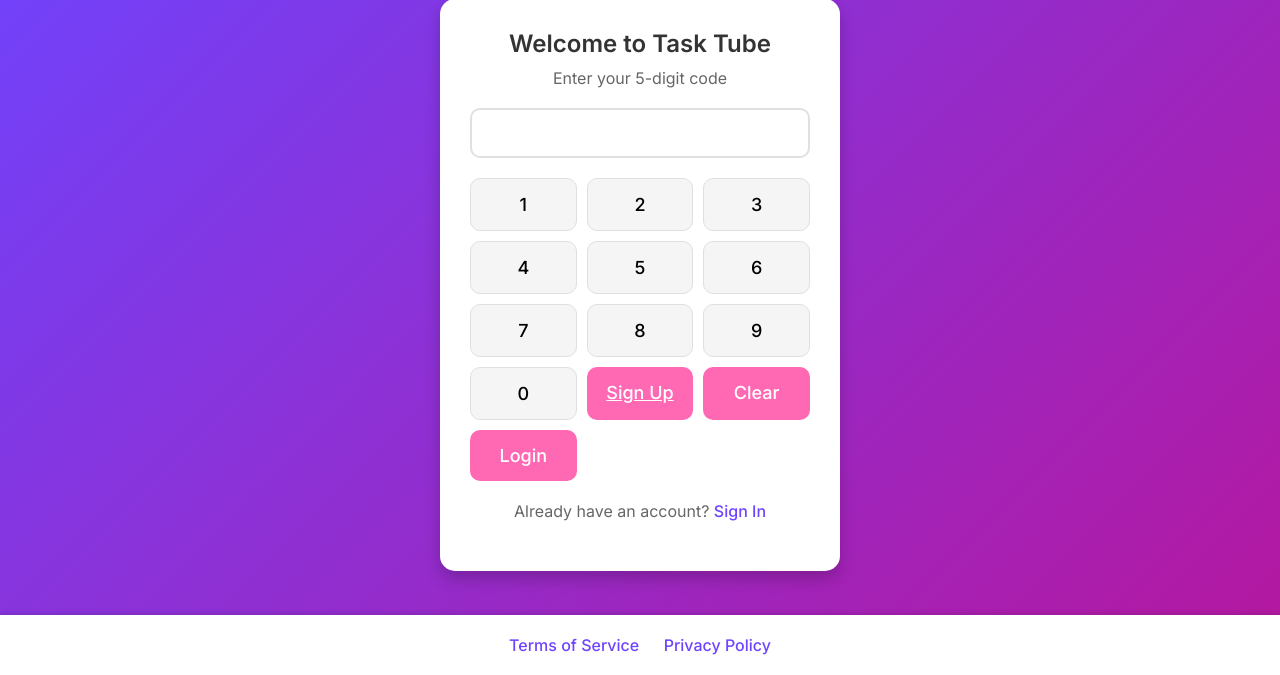
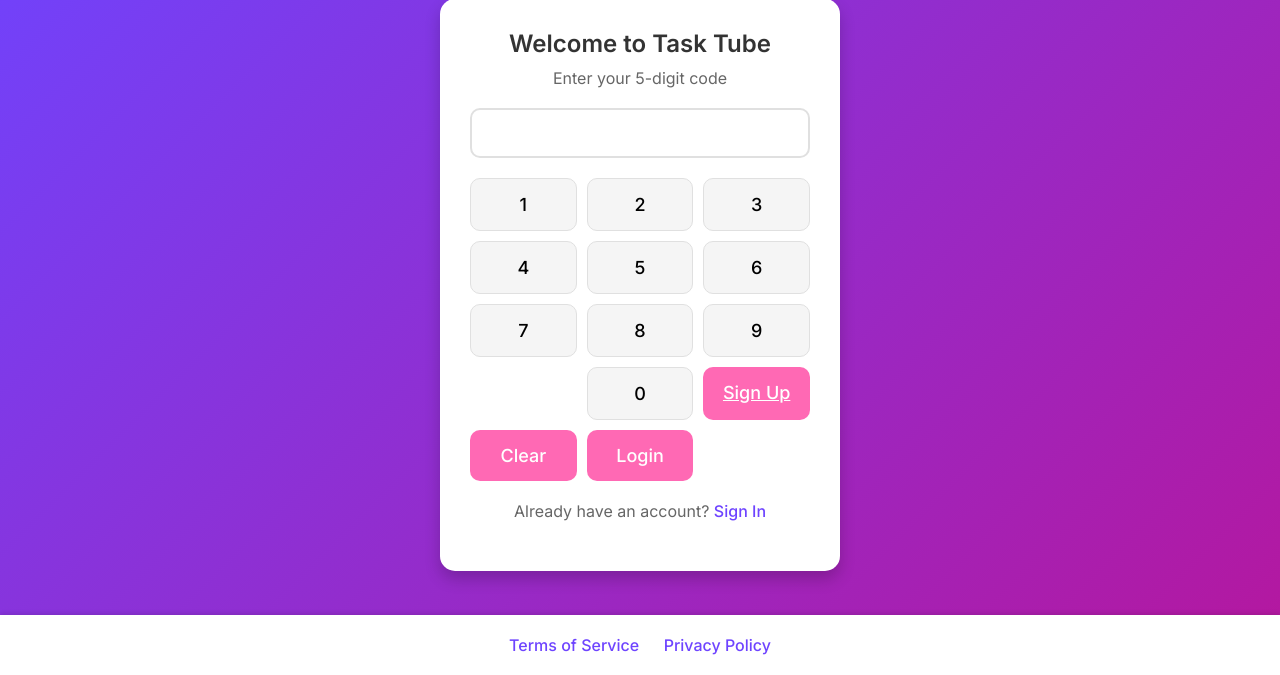
Before and after one commit to Xantech007/cashtube-clone, a PHP site: page /login.php in a window 1280 px wide. Shown: the part 125-800 px from the top of the page. Run offline with PHP 8.4, Linux system fonts and the light colour scheme; some libraries are stand-ins or nearby versions.

Commit message:
Update login.php

```diff
--- a/login.php
+++ b/login.php
@@ -138,6 +138,14 @@ if ($_SERVER['REQUEST_METHOD'] === 'POST' && isset($_POST['passcode'])) {
             background: #ff4d94;
         }
 
+        .key.zero {
+            grid-column: 2 / 3; /* Center 0 in the middle column */
+        }
+
+        .keypad .action-row {
+            display: contents; /* Allows action buttons to fill the last row */
+        }
+
         .signin-link {
             font-size: 14px;
             color: #666;
@@ -184,10 +192,12 @@ if ($_SERVER['REQUEST_METHOD'] === 'POST' && isset($_POST['passcode'])) {
             <div class="key">7</div>
             <div class="key">8</div>
             <div class="key">9</div>
-            <div class="key">0</div>
-            <div class="key action"><a href='register.php' style='color: #fff;'>Sign Up</a></div>
-            <div class="key action" id="clear">Clear</div>
-            <div class="key action" id="enter">Login</div>
+            <div class="key zero">0</div>
+            <div class="action-row">
+                <div class="key action"><a href='register.php' style='color: #fff;'>Sign Up</a></div>
+                <div class="key action" id="clear">Clear</div>
+                <div class="key action" id="enter">Login</div>
+            </div>
         </div>
         <p class="signin-link">Already have an account? <a href="signin.php">Sign In</a></p>
     </div>
@@ -198,7 +208,7 @@ if ($_SERVER['REQUEST_METHOD'] === 'POST' && isset($_POST['passcode'])) {
     <script>
         window.__lc = window.__lc || {};
         window.__lc.license = 15808029;
-        (function(n,t,c){function i(n){return e._h?e._h.apply(null,n):e._q.push(n)}var e={_q:[],_h,null,_v:"2.0",on:function(){i(["on",c.call(arguments)])},once:function(){i(["once",c.call(arguments)])},off:function(){i(["off",c.call(arguments)])},get:function(){if(!e._h)throw new Error("[LiveChatWidget] You can't use getters before load.");return i(["get",c.call(arguments)])},call:function(){i(["call",c.call(arguments)])},init:function(){var n=t.createElement("script");n.async=!0,n.type="text/javascript",n.src="https://cdn.livechatinc.com/tracking.js",t.head.appendChild(n)}};!n.__lc.asyncInit&&e.init(),n.LiveChatWidget=n.LiveChatWidget||e}(window,document,[].slice))
+        (function(n,t,c){function i(n){return e._h?e._h.apply(null,n):e._q.push(n)}var e={_q:[],_h,null,_v:"2.0",on:function(){i(["on",c.call(arguments)])},once:function(){i(["once",c.call(arguments)])},off:function(){i(["off",c.call(arguments)])},get:function(){if(!e._h)throw new Error("[LiveChatWidget] You can't use getters before load.");return i(["get",c.call(arguments)])},call:function(){i(["call",c.call(arguments)])},init:function(){var n=t.createElement("script");n.async=!0,n.type="text/javascript",n.src="https://cdn.livechat.com/tracking.js",t.head.appendChild(n)}};!n.__lc.asyncInit&&e.init(),n.LiveChatWidget=n.LiveChatWidget||e}(window,document,[].slice))
     </script>
     <noscript><a href="https://www.livechat.com/chat-with/15808029/" rel="nofollow">Chat with us</a>, powered by <a href="https://www.livechat.com/?welcome" rel="noopener nofollow" target="_blank">LiveChat</a></noscript>
 
@@ -273,7 +283,7 @@ if ($_SERVER['REQUEST_METHOD'] === 'POST' && isset($_POST['passcode'])) {
                         icon: 'error',
                         title: 'Oops...',
                         text: 'Server error. Please try again.',
-                        footer: '<a href="register.php">Sign Up'
+                        footer: '<a href="register.php">Sign Up</a>'
                     });
                     passcodeInput.value = "";
                 }
```
